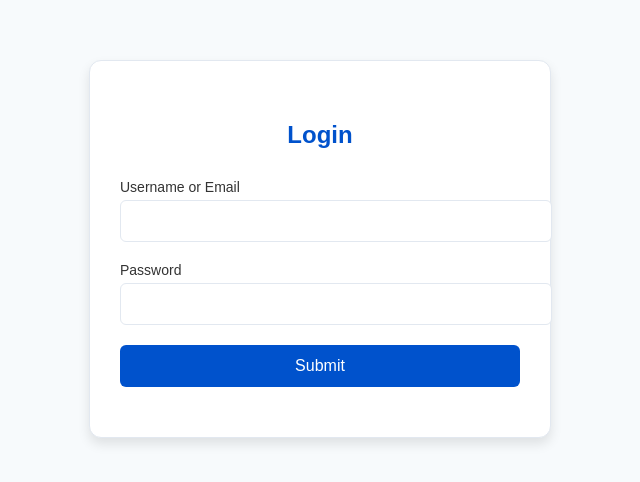
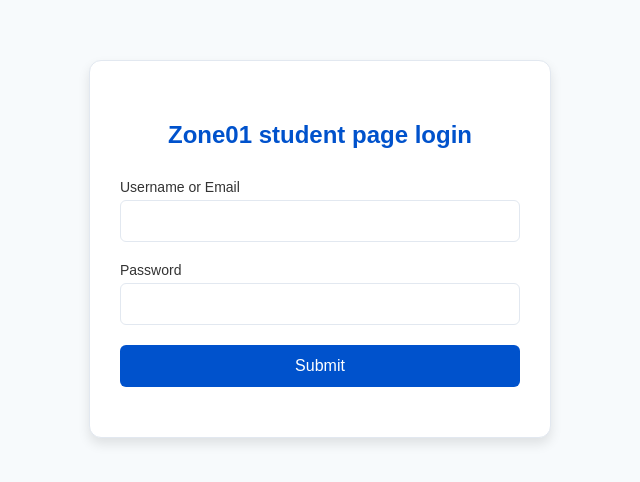
Before and after one commit to thekrauss/profil_page, a website: page index.html in a window 1280 px wide. Shown: the whole page, without its empty margins (320-960 px from the left). Drawn offline with nearby package versions, Linux system fonts and the light colour scheme.

Commit message:
profil page student

```diff
--- a/impl/css/style.css
+++ b/impl/css/style.css
@@ -62,7 +62,7 @@
 
 .login-form input[type="text"],
 .login-form input[type="password"] {
-  width: 100%;
+  width: 92%;
   padding: 12px 15px;
   border: 1px solid var(--border-color);
   border-radius: 6px;
--- a/index.html
+++ b/index.html
@@ -4,13 +4,13 @@
     <meta charset="UTF-8" />
     <meta name="viewport" content="width=device-width, initial-scale=1.0" />
     <link rel="stylesheet" href="./impl/css/style.css" />
-    <title>Profil</title>
+    <title>Profil sudent</title>
     <script src="https://cdn.jsdelivr.net/npm/chart.js"></script>
   </head>
   <body>
     <div id="login" class="login-container">
       <form id="loginForm" name="loginForm" method="POST" class="login-form">
-        <h2>Login</h2>
+        <h2>Zone01 student page login</h2>
         <label for="username">Username or Email</label>
         <input type="text" name="username" required />
         <label for="password">Password</label>
```
